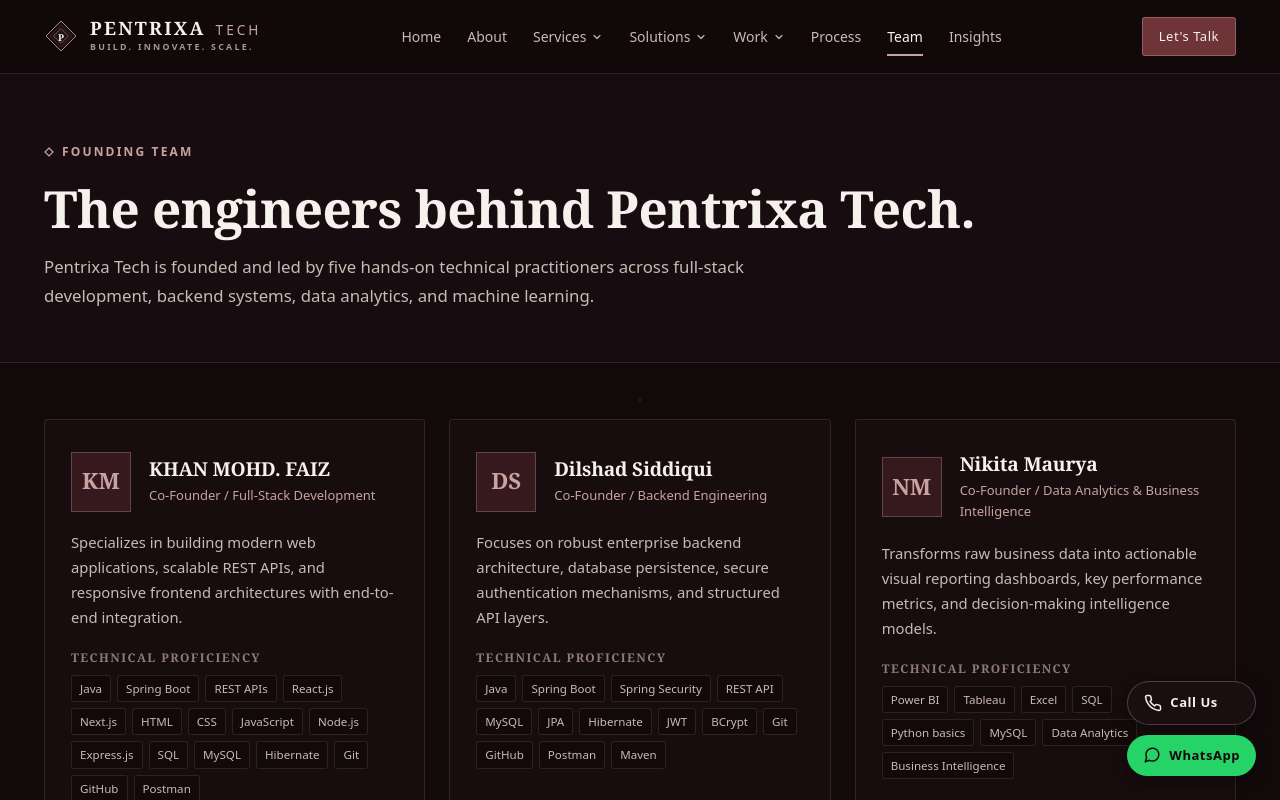
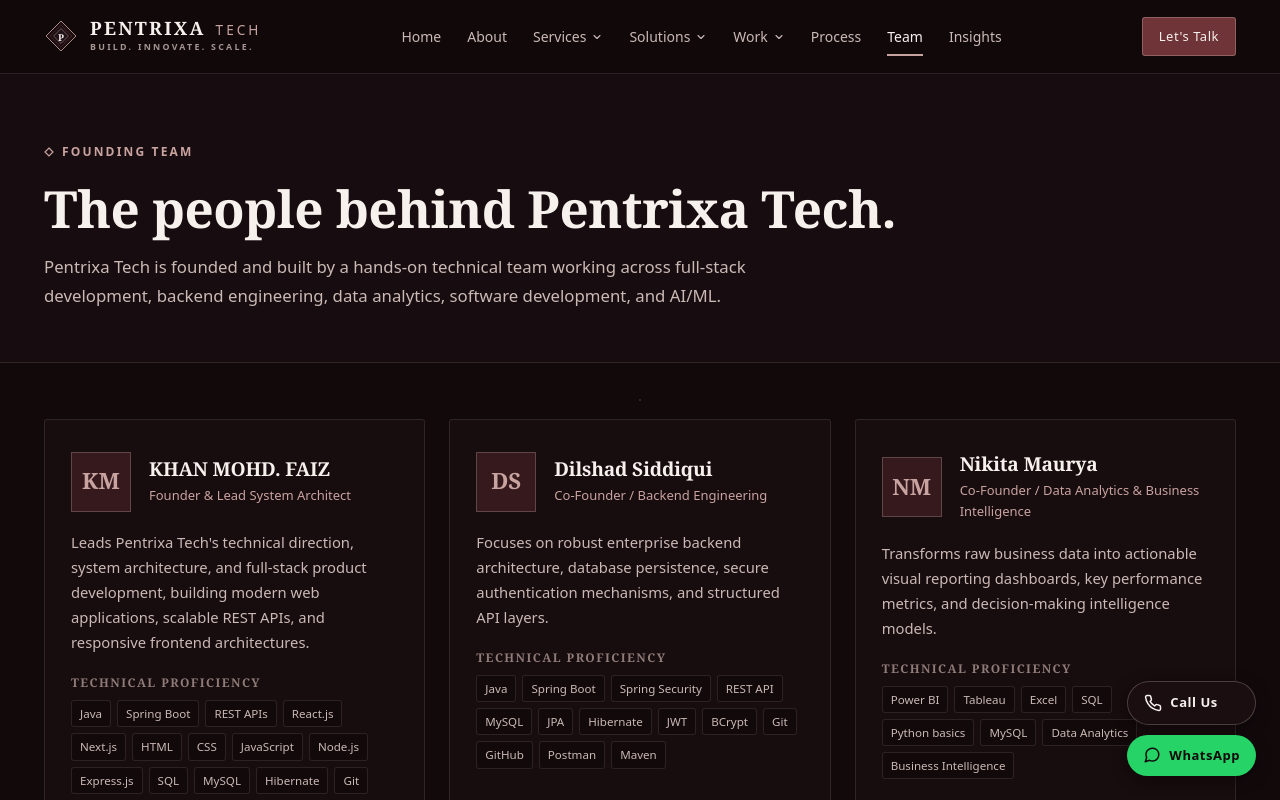
Before and after one commit to pentrixatech/pentrixa-tech-online, a React (Vite) app in the folder frontend/: page /team in a window 1280 px wide. Shown: the top 800 px of the page. Built offline with nearby package versions, Linux system fonts and the light colour scheme.

Commit message:
Going Live

```diff
--- a/frontend/src/components/home/TeamPreview.jsx
+++ b/frontend/src/components/home/TeamPreview.jsx
@@ -9,12 +9,18 @@
       <div className="container">
         <div className="section-header-row">
           <div>
-            <SectionLabel text="LEADERSHIP & ENGINEERING" />
-            <h2 className="section-title">Founded by engineers, data analysts & developers.</h2>
+            <SectionLabel text="FOUNDING TEAM" />
+
+            <h2 className="section-title">
+              Built by founders who engineer what they believe in.
+            </h2>
+
             <p className="section-subtitle">
-              Direct access to the founders designing and delivering your technical architecture.
+              A hands-on founding team working across software,
+              backend engineering, data, AI, and full-stack development.
             </p>
           </div>
+
           <Button to="/team" variant="outline" size="sm">
             Meet the Founders
           </Button>
@@ -23,18 +29,36 @@
         <div className="team-preview-grid">
           {team.map((member) => (
             <div key={member.id} className="team-founder-card">
-              <div className="founder-avatar-frame" aria-hidden="true">
+              <div
+                className="founder-avatar-frame"
+                aria-hidden="true"
+              >
                 <span className="founder-initials">
-                  {member.name.split(' ').map(n => n[0]).join('').slice(0, 2)}
+                  {member.name
+                    .split(' ')
+                    .map((name) => name[0])
+                    .join('')
+                    .slice(0, 2)}
                 </span>
               </div>
-              <h3 className="founder-name">{member.name}</h3>
-              <p className="founder-role">{member.role}</p>
-              <p className="founder-bio">{member.shortBio}</p>
+
+              <h3 className="founder-name">
+                {member.name}
+              </h3>
+
+              <p className="founder-role">
+                {member.role}
+              </p>
+
+              <p className="founder-bio">
+                {member.shortBio}
+              </p>
 
               <div className="founder-skills-preview">
                 {member.skills.slice(0, 4).map((skill) => (
-                  <span key={skill} className="skill-tag">{skill}</span>
+                  <span key={skill} className="skill-tag">
+                    {skill}
+                  </span>
                 ))}
               </div>
             </div>
--- a/frontend/src/data/team.js
+++ b/frontend/src/data/team.js
@@ -2,8 +2,9 @@
   {
     id: "faiz-khan",
     name: "KHAN MOHD. FAIZ",
-    role: "Co-Founder / Full-Stack Development",
-    shortBio: "Specializes in building modern web applications, scalable REST APIs, and responsive frontend architectures with end-to-end integration.",
+    role: "Founder & Lead System Architect",
+    shortBio:
+      "Leads Pentrixa Tech's technical direction, system architecture, and full-stack product development, building modern web applications, scalable REST APIs, and responsive frontend architectures.",
     skills: [
       "Java",
       "Spring Boot",
@@ -23,11 +24,13 @@
       "Postman"
     ]
   },
+
   {
     id: "dilshad-siddiqui",
     name: "Dilshad Siddiqui",
     role: "Co-Founder / Backend Engineering",
-    shortBio: "Focuses on robust enterprise backend architecture, database persistence, secure authentication mechanisms, and structured API layers.",
+    shortBio:
+      "Focuses on robust enterprise backend architecture, database persistence, secure authentication mechanisms, and structured API layers.",
     skills: [
       "Java",
       "Spring Boot",
@@ -44,11 +47,13 @@
       "Maven"
     ]
   },
+
   {
     id: "nikita-maurya",
     name: "Nikita Maurya",
     role: "Co-Founder / Data Analytics & Business Intelligence",
-    shortBio: "Transforms raw business data into actionable visual reporting dashboards, key performance metrics, and decision-making intelligence models.",
+    shortBio:
+      "Transforms raw business data into actionable visual reporting dashboards, key performance metrics, and decision-making intelligence models.",
     skills: [
       "Power BI",
       "Tableau",
@@ -60,11 +65,13 @@
       "Business Intelligence"
     ]
   },
+
   {
     id: "mohammad-umair",
     name: "Mohammad Umair",
     role: "Co-Founder / Data Science & AI/ML",
-    shortBio: "Develops machine learning models, exploratory data pipelines, predictive algorithms, and AI-enabled utility prototypes.",
+    shortBio:
+      "Develops machine learning models, exploratory data pipelines, predictive algorithms, and AI-enabled utility prototypes.",
     skills: [
       "Python",
       "SQL",
@@ -79,11 +86,13 @@
       "Streamlit"
     ]
   },
+
   {
     id: "soham-vichare",
     name: "Soham Vichare",
     role: "Co-Founder / Software Developer",
-    shortBio: "Builds functional software modules, clean user interfaces, and dependable application logic across multi-language development stacks.",
+    shortBio:
+      "Builds functional software modules, clean user interfaces, and dependable application logic across multi-language development stacks.",
     skills: [
       "Python",
       "Node.js",
--- a/frontend/src/pages/Team.jsx
+++ b/frontend/src/pages/Team.jsx
@@ -9,9 +9,15 @@
       <section className="page-hero-section">
         <div className="container">
           <SectionLabel text="FOUNDING TEAM" />
-          <h1 className="page-hero-title">The engineers behind Pentrixa Tech.</h1>
+
+          <h1 className="page-hero-title">
+            The people behind Pentrixa Tech.
+          </h1>
+
           <p className="page-hero-desc">
-            Pentrixa Tech is founded and led by five hands-on technical practitioners across full-stack development, backend systems, data analytics, and machine learning.
+            Pentrixa Tech is founded and built by a hands-on technical team
+            working across full-stack development, backend engineering,
+            data analytics, software development, and AI/ML.
           </p>
         </div>
       </section>
@@ -22,22 +28,42 @@
             {team.map((member) => (
               <div key={member.id} className="founder-full-card">
                 <div className="founder-header">
-                  <div className="founder-avatar-lg" aria-hidden="true">
-                    <span>{member.name.split(' ').map(n => n[0]).join('').slice(0, 2)}</span>
+                  <div
+                    className="founder-avatar-lg"
+                    aria-hidden="true"
+                  >
+                    <span>
+                      {member.name
+                        .split(' ')
+                        .map((name) => name[0])
+                        .join('')
+                        .slice(0, 2)}
+                    </span>
                   </div>
+
                   <div>
                     <h2 className="founder-name">{member.name}</h2>
-                    <span className="founder-role-badge">{member.role}</span>
+
+                    <span className="founder-role-badge">
+                      {member.role}
+                    </span>
                   </div>
                 </div>
 
-                <p className="founder-bio-text">{member.shortBio}</p>
+                <p className="founder-bio-text">
+                  {member.shortBio}
+                </p>
 
                 <div className="founder-skills-block">
-                  <h4 className="skills-heading">Technical Proficiency</h4>
+                  <h4 className="skills-heading">
+                    Technical Proficiency
+                  </h4>
+
                   <div className="skills-pill-group">
                     {member.skills.map((skill) => (
-                      <span key={skill} className="skill-pill">{skill}</span>
+                      <span key={skill} className="skill-pill">
+                        {skill}
+                      </span>
                     ))}
                   </div>
                 </div>
```
